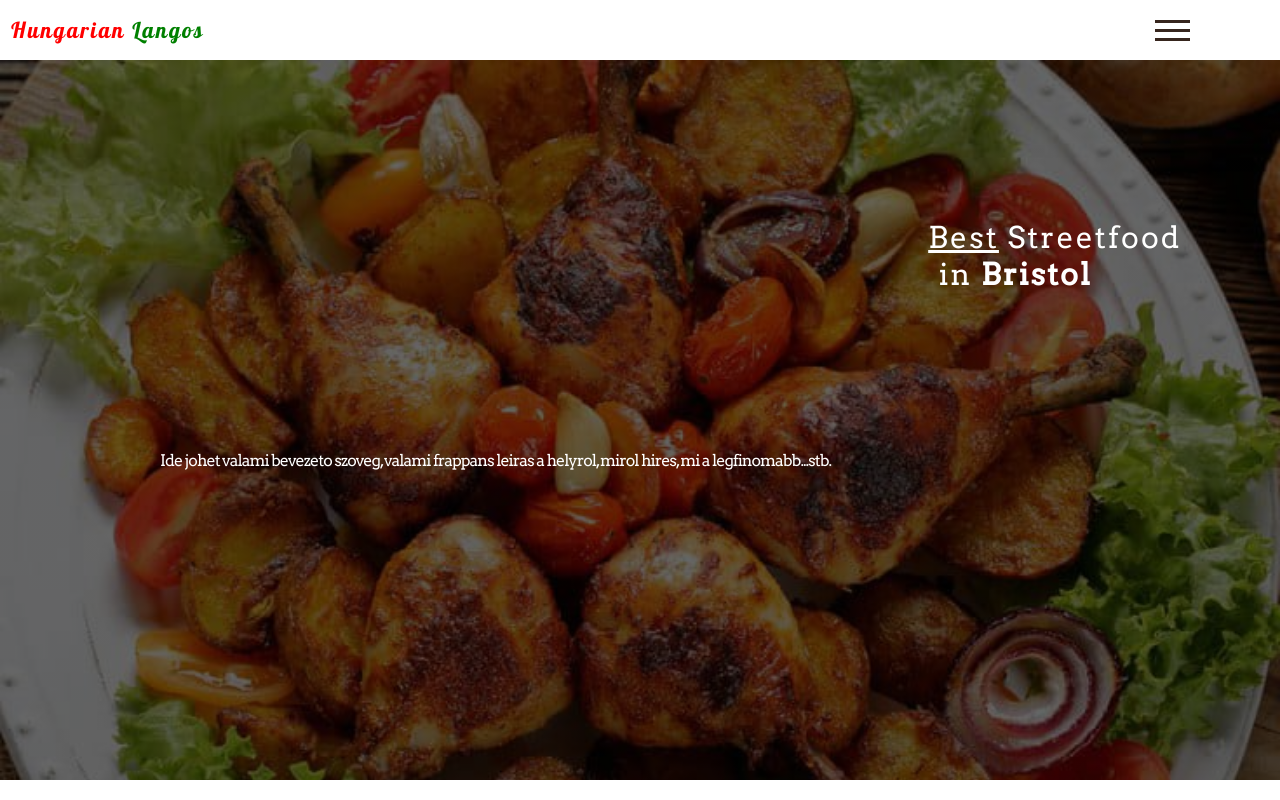
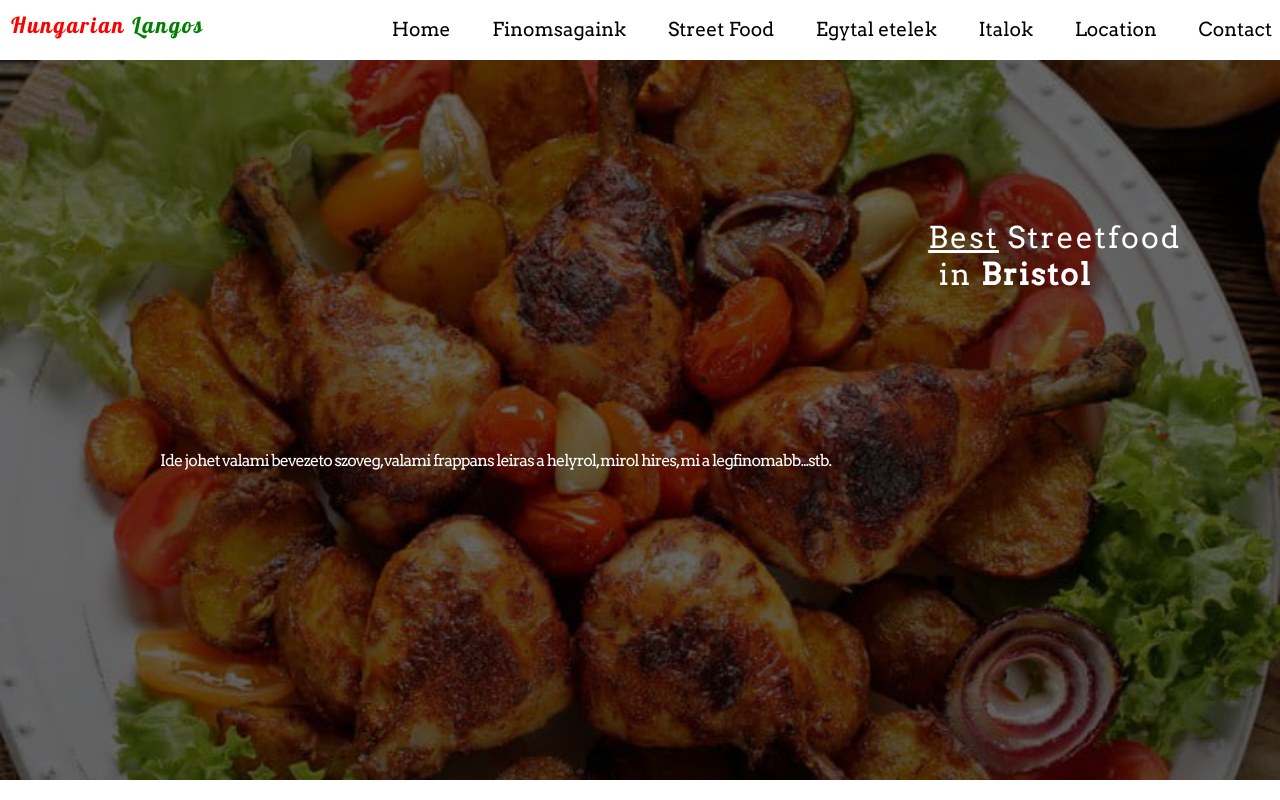
Before and after one commit to azotamiota/hungarian-langos, a React (Create React App) app: page / in a window 1280 px wide. Shown: the top 800 px of the page. Built offline with nearby package versions, Linux system fonts and the light colour scheme.

Commit message:
responsive navbar on tablet

```diff
--- a/src/App.css
+++ b/src/App.css
@@ -42,9 +42,19 @@ header {
     display: flex;
     justify-content: space-between;
     align-items: center;
-    /* padding: 5px 0 0 25px; */
     background-color: white;
     z-index: 99;
+}
+
+#navbar-tablet {
+    display: inline;
+    position: fixed;
+    width: 30%;
+    top: 0;
+    height: 60px;
+    align-items: center;
+    background-color: white;
+    z-index: 100;
 }
 
 #nav-links {
@@ -57,12 +67,39 @@ header {
     padding-inline-start: 0;
     padding-block: 0.7em;
 }
+#nav-links-tablet {
+    display: flex;
+    position: fixed;
+    justify-content: space-between;
+    top: 0;
+    left: 30%;
+    width: 70%;
+    height: 60px;
+    margin-block-start: 0;
+    font-size: 1.5vw;
+    z-index: 100;
+    background-color: white;
+    margin-block-end: 0;
+    padding-inline-start: 0;
+}
 
 #nav-links > li {
     text-align: end;
     padding: 5px;
     list-style-type:none;
 }
+
+#nav-links-tablet > li {
+    text-align: center;
+    justify-content: center;
+    padding: 0.6vw;
+    display: flex;
+    align-items: center;
+    list-style-type: none;
+    padding: 0 0.6vw;
+}
+
+
 
 #nav-links > li > a{
     padding: 0 1em;
@@ -73,13 +110,17 @@ header {
     transition: 0.3s ease-in-out;
 }
 
-#nav-links > li > a:hover{
+#nav-links-tablet > li > a:hover{
+    color: red
+}
+
+#nav-links-tablet > li > a:active {
     color: green;
 }
 
-#nav-links > li > a:active {
+/* #nav-links-tablet > li > a:focus {
     color: red;
-}
+} */
 
 .hide-section {
     display: none;
--- a/src/components/Navbar.jsx
+++ b/src/components/Navbar.jsx
@@ -1,12 +1,24 @@
 import React, { useReducer } from "react";
+import { useMediaQuery } from "react-responsive";
 // import logo from '../images/H-langos.png'
+
 
 const initialState = {
   navbarVisibility: 'hide-section',
-  hamburgerMenuState: ''
+  hamburgerMenuState: '',
+  activeColor: 'inherit'
 }
 
 export default function Navbar() {
+
+  // const isBiggerThanMobile = useMediaQuery({
+  // query: '(min-width: 425px)'
+  // })
+
+  const isBiggerThanTablet = useMediaQuery({
+  query: '(min-width: 768px)'
+  })
+
   const reducer = (state, action) => {
     switch (action.type) {
       case "SET_MULTIPLE":
@@ -23,7 +35,7 @@ export default function Navbar() {
   const [state, dispatch] = useReducer(reducer, initialState)
 
   return <>
-  <div id="navbar">
+  <div id={(!isBiggerThanTablet && "navbar") || 'navbar-tablet' }>
     <div className="brand">
 
       <header className='brand-header'><span className='red-letters'>Hungarian</span><span className='green-letters'> Langos</span></header>
@@ -34,20 +46,20 @@ export default function Navbar() {
 
         </div> */}
     </div>
-       <div id="container" className={state.hamburgerMenuState} onClick={() => dispatch({type: "SET_MULTIPLE"})}>
+       {!isBiggerThanTablet && <div id="container" className={state.hamburgerMenuState} onClick={() => dispatch({type: "SET_MULTIPLE"})}>
             <div className="bar1"></div>
             <div className="bar2"></div>
             <div className="bar3"></div>
-        </div>
+        </div>}
   </div>
-  <ul id="nav-links" className={state.navbarVisibility}>
-            <li><a onClick={() => dispatch({type: "SET_MULTIPLE"})} href='#hero' className="active">Home</a></li>
-            <li><a onClick={() => dispatch({type: "SET_MULTIPLE"})} href="#food-groups">Finomsagaink</a></li>
-            <li><a onClick={() => dispatch({type: "SET_MULTIPLE"})} href="#street-food">Street Food</a></li>
-            <li><a onClick={() => dispatch({type: "SET_MULTIPLE"})} href="#bowls">Egytal etelek</a></li>
-            <li><a onClick={() => dispatch({type: "SET_MULTIPLE"})} href="#drinks">Italok</a></li>
-            <li><a onClick={() => dispatch({type: "SET_MULTIPLE"})} href="#location">Location</a></li>
-            <li><a onClick={() => dispatch({type: "SET_MULTIPLE"})} href="#footer-icons">Contact</a></li>
+  <ul id={(!isBiggerThanTablet && "nav-links") || "nav-links-tablet"} className={!isBiggerThanTablet && state.navbarVisibility}>
+            <li><a onClick={!isBiggerThanTablet && (() => dispatch({type: "SET_MULTIPLE"}))} href='#hero'>Home</a></li>
+            <li><a onClick={!isBiggerThanTablet && (() => dispatch({type: "SET_MULTIPLE"}))} href="#food-groups">Finomsagaink</a></li>
+            <li><a onClick={!isBiggerThanTablet && (() => dispatch({type: "SET_MULTIPLE"}))} href="#street-food">Street Food</a></li>
+            <li><a onClick={!isBiggerThanTablet && (() => dispatch({type: "SET_MULTIPLE"}))} href="#bowls">Egytal etelek</a></li>
+            <li><a onClick={!isBiggerThanTablet && (() => dispatch({type: "SET_MULTIPLE"}))} href="#drinks">Italok</a></li>
+            <li><a onClick={!isBiggerThanTablet && (() => dispatch({type: "SET_MULTIPLE"}))} href="#location">Location</a></li>
+            <li><a onClick={!isBiggerThanTablet && (() => dispatch({type: "SET_MULTIPLE"}))} href="#footer-icons">Contact</a></li>
   </ul>
   </>
 }
```
